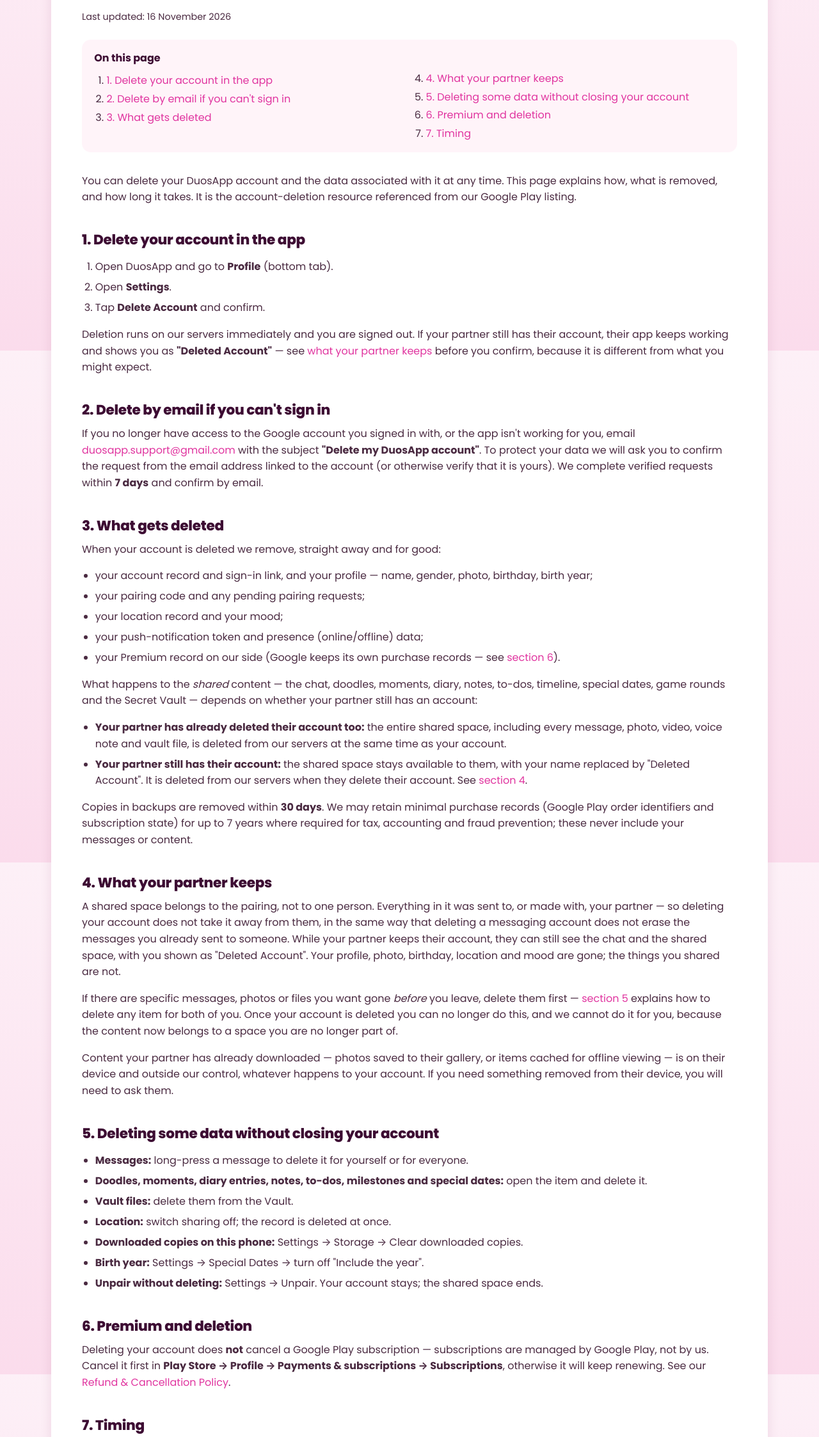
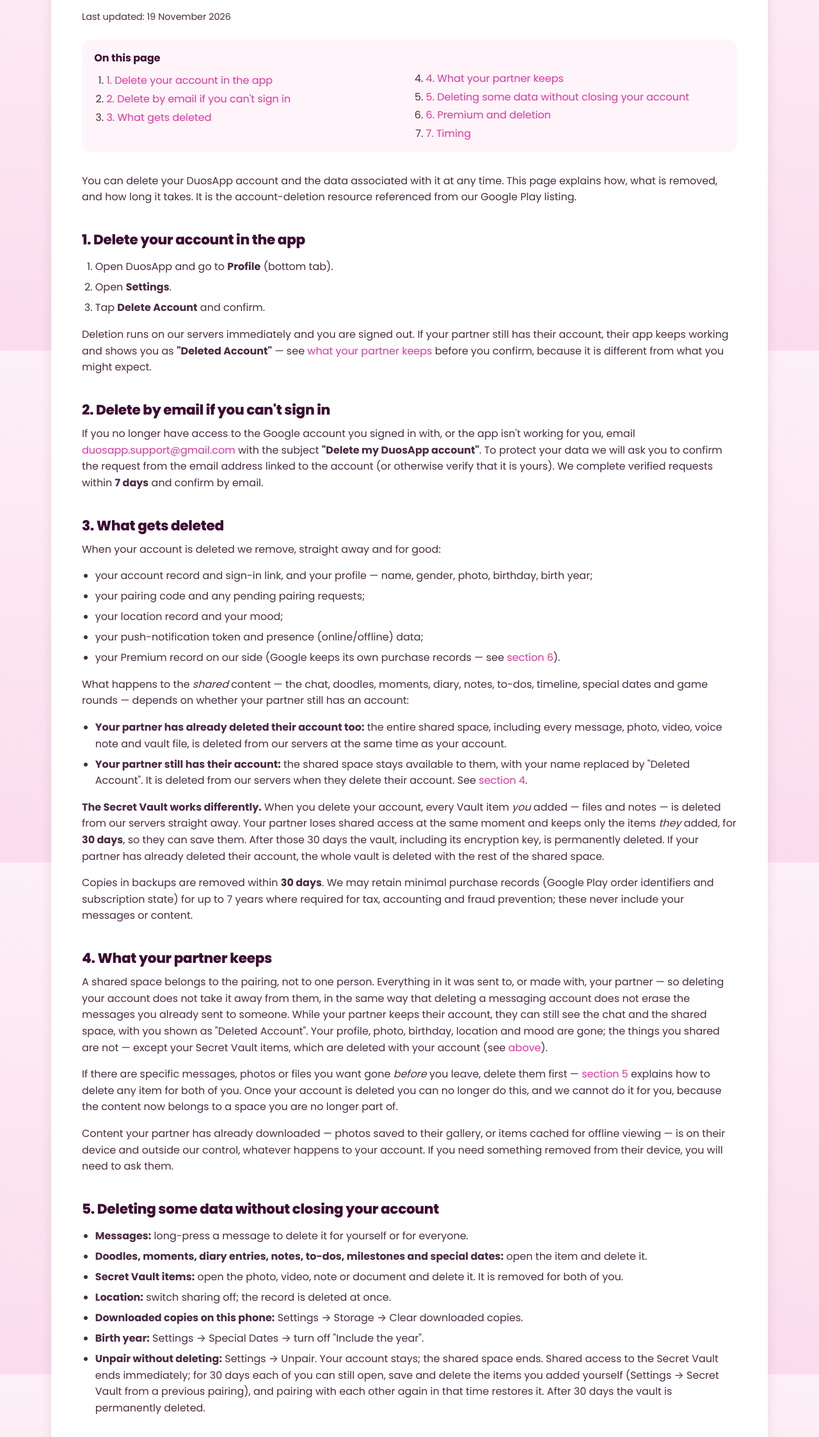
Before and after one commit to Kishors316/duosapp, a plain HTML site: page delete-account.html in a window 1280 px wide. Shown: the part 252-2498 px from the top of the page at 64% size. Drawn offline with Linux system fonts and the light colour scheme.

Commit message:
Policies: describe the encrypted Secret Vault accurately
The Vault is shared by the couple, encrypted on the device before upload
with a server-managed key (not end-to-end), unlocked with a per-partner PIN,
and kept for 30 days after an unpair or account deletion before it is
permanently deleted. The privacy policy previously said the partner cannot
see Vault contents, which was never true of a shared vault.

Co-Authored-By: Claude Opus 5.5 <noreply@anthropic.com>
Claude-Session: https://claude.ai/code/session_01MNhgViTknam58YtPbPDTpd

```diff
--- a/delete-account.html
+++ b/delete-account.html
@@ -38,7 +38,7 @@
     <nav class="breadcrumb" aria-label="Breadcrumb"><a href="index.html">Home</a> › Data Deletion Policy</nav>
     <article class="policy-card">
       <h1>Data Deletion Policy</h1>
-      <p class="policy-meta">Last updated: 16 November 2026</p>
+      <p class="policy-meta">Last updated: 19 November 2026</p>
       <nav class="toc" aria-label="On this page"><strong>On this page</strong><ol><li><a href="#inapp">1. Delete your account in the app</a></li><li><a href="#email">2. Delete by email if you can't sign in</a></li><li><a href="#what">3. What gets deleted</a></li><li><a href="#partner">4. What your partner keeps</a></li><li><a href="#partial">5. Deleting some data without closing your account</a></li><li><a href="#premium">6. Premium and deletion</a></li><li><a href="#timing">7. Timing</a></li></ol></nav>
 
 <p>You can delete your DuosApp account and the data associated with it at any time. This page explains how, what is removed, and how long it takes. It is the account-deletion resource referenced from our Google Play listing.</p>
@@ -63,15 +63,16 @@
   <li>your push-notification token and presence (online/offline) data;</li>
   <li>your Premium record on our side (Google keeps its own purchase records — see <a href="#premium">section 6</a>).</li>
 </ul>
-<p>What happens to the <em>shared</em> content — the chat, doodles, moments, diary, notes, to-dos, timeline, special dates, game rounds and the Secret Vault — depends on whether your partner still has an account:</p>
+<p>What happens to the <em>shared</em> content — the chat, doodles, moments, diary, notes, to-dos, timeline, special dates and game rounds — depends on whether your partner still has an account:</p>
 <ul>
   <li><strong>Your partner has already deleted their account too:</strong> the entire shared space, including every message, photo, video, voice note and vault file, is deleted from our servers at the same time as your account.</li>
   <li><strong>Your partner still has their account:</strong> the shared space stays available to them, with your name replaced by "Deleted Account". It is deleted from our servers when they delete their account. See <a href="#partner">section 4</a>.</li>
 </ul>
+<p id="vault"><strong>The Secret Vault works differently.</strong> When you delete your account, every Vault item <em>you</em> added — files and notes — is deleted from our servers straight away. Your partner loses shared access at the same moment and keeps only the items <em>they</em> added, for <strong>30 days</strong>, so they can save them. After those 30 days the vault, including its encryption key, is permanently deleted. If your partner has already deleted their account, the whole vault is deleted with the rest of the shared space.</p>
 <p>Copies in backups are removed within <strong>30 days</strong>. We may retain minimal purchase records (Google Play order identifiers and subscription state) for up to 7 years where required for tax, accounting and fraud prevention; these never include your messages or content.</p>
 
 <h2 id="partner">4. What your partner keeps</h2>
-<p>A shared space belongs to the pairing, not to one person. Everything in it was sent to, or made with, your partner — so deleting your account does not take it away from them, in the same way that deleting a messaging account does not erase the messages you already sent to someone. While your partner keeps their account, they can still see the chat and the shared space, with you shown as "Deleted Account". Your profile, photo, birthday, location and mood are gone; the things you shared are not.</p>
+<p>A shared space belongs to the pairing, not to one person. Everything in it was sent to, or made with, your partner — so deleting your account does not take it away from them, in the same way that deleting a messaging account does not erase the messages you already sent to someone. While your partner keeps their account, they can still see the chat and the shared space, with you shown as "Deleted Account". Your profile, photo, birthday, location and mood are gone; the things you shared are not — except your Secret Vault items, which are deleted with your account (see <a href="#vault">above</a>).</p>
 <p>If there are specific messages, photos or files you want gone <em>before</em> you leave, delete them first — <a href="#partial">section 5</a> explains how to delete any item for both of you. Once your account is deleted you can no longer do this, and we cannot do it for you, because the content now belongs to a space you are no longer part of.</p>
 <p>Content your partner has already downloaded — photos saved to their gallery, or items cached for offline viewing — is on their device and outside our control, whatever happens to your account. If you need something removed from their device, you will need to ask them.</p>
 
@@ -79,11 +80,11 @@
 <ul>
   <li><strong>Messages:</strong> long-press a message to delete it for yourself or for everyone.</li>
   <li><strong>Doodles, moments, diary entries, notes, to-dos, milestones and special dates:</strong> open the item and delete it.</li>
-  <li><strong>Vault files:</strong> delete them from the Vault.</li>
+  <li><strong>Secret Vault items:</strong> open the photo, video, note or document and delete it. It is removed for both of you.</li>
   <li><strong>Location:</strong> switch sharing off; the record is deleted at once.</li>
   <li><strong>Downloaded copies on this phone:</strong> Settings → Storage → Clear downloaded copies.</li>
   <li><strong>Birth year:</strong> Settings → Special Dates → turn off "Include the year".</li>
-  <li><strong>Unpair without deleting:</strong> Settings → Unpair. Your account stays; the shared space ends.</li>
+  <li><strong>Unpair without deleting:</strong> Settings → Unpair. Your account stays; the shared space ends. Shared access to the Secret Vault ends immediately; for 30 days each of you can still open, save and delete the items you added yourself (Settings → Secret Vault from a previous pairing), and pairing with each other again in that time restores it. After 30 days the vault is permanently deleted.</li>
 </ul>
 
 <h2 id="premium">6. Premium and deletion</h2>
@@ -95,6 +96,8 @@
   <tbody>
     <tr><td>In-app deletion of live data</td><td>Immediately</td></tr>
     <tr><td>Email requests (after verification)</td><td>Within 7 days</td></tr>
+    <tr><td>Your own Secret Vault items</td><td>Immediately</td></tr>
+    <tr><td>The rest of the Secret Vault, after an unpair or a partner's account deletion</td><td>30 days later</td></tr>
     <tr><td>Backup copies</td><td>Within 30 days</td></tr>
     <tr><td>Purchase records (legal retention)</td><td>Up to 7 years, content excluded</td></tr>
   </tbody>
```
Also changed, not shown: index.html (+1 -1 lines), privacy.html (+11 -6 lines), terms.html (+2 -2 lines).
